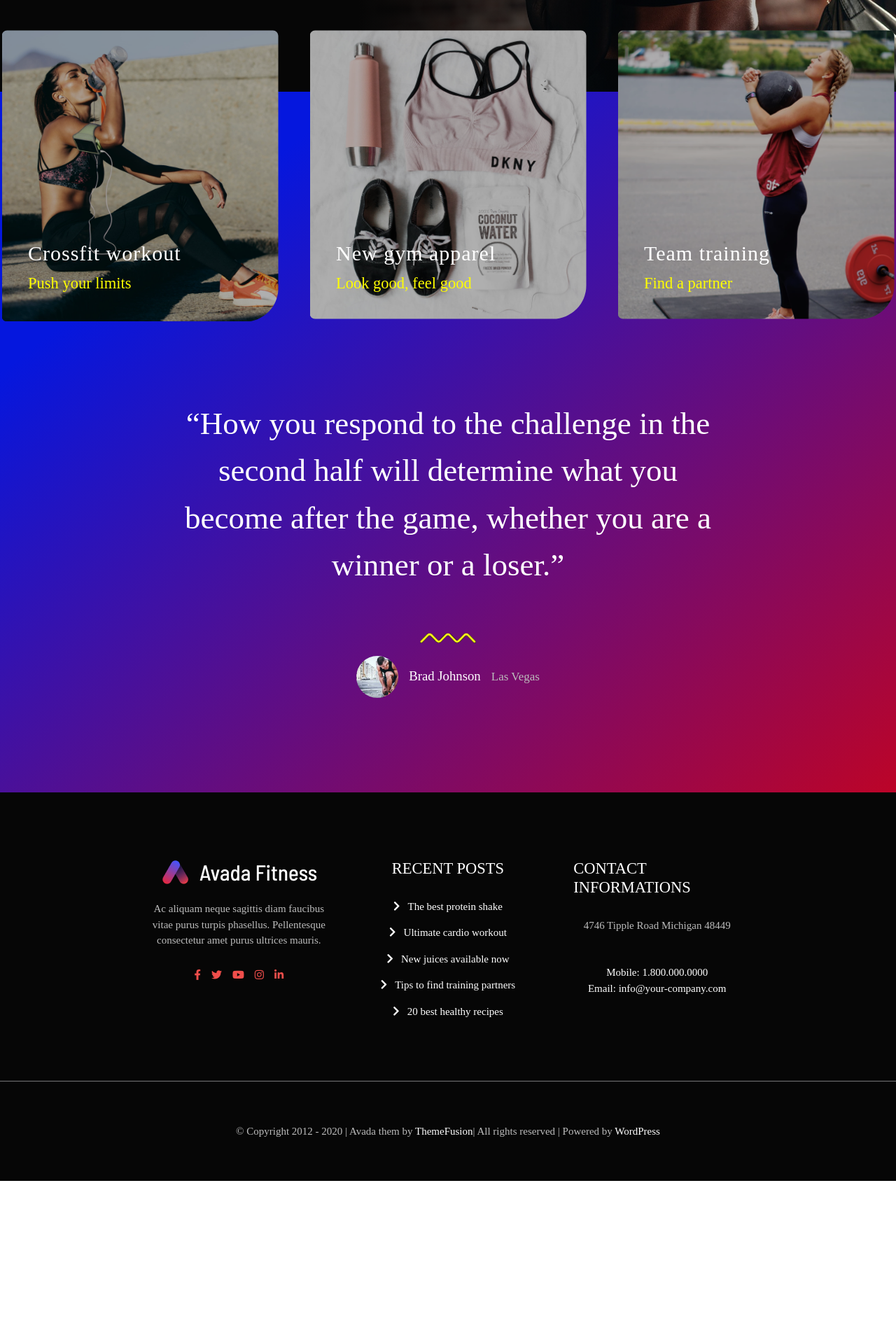
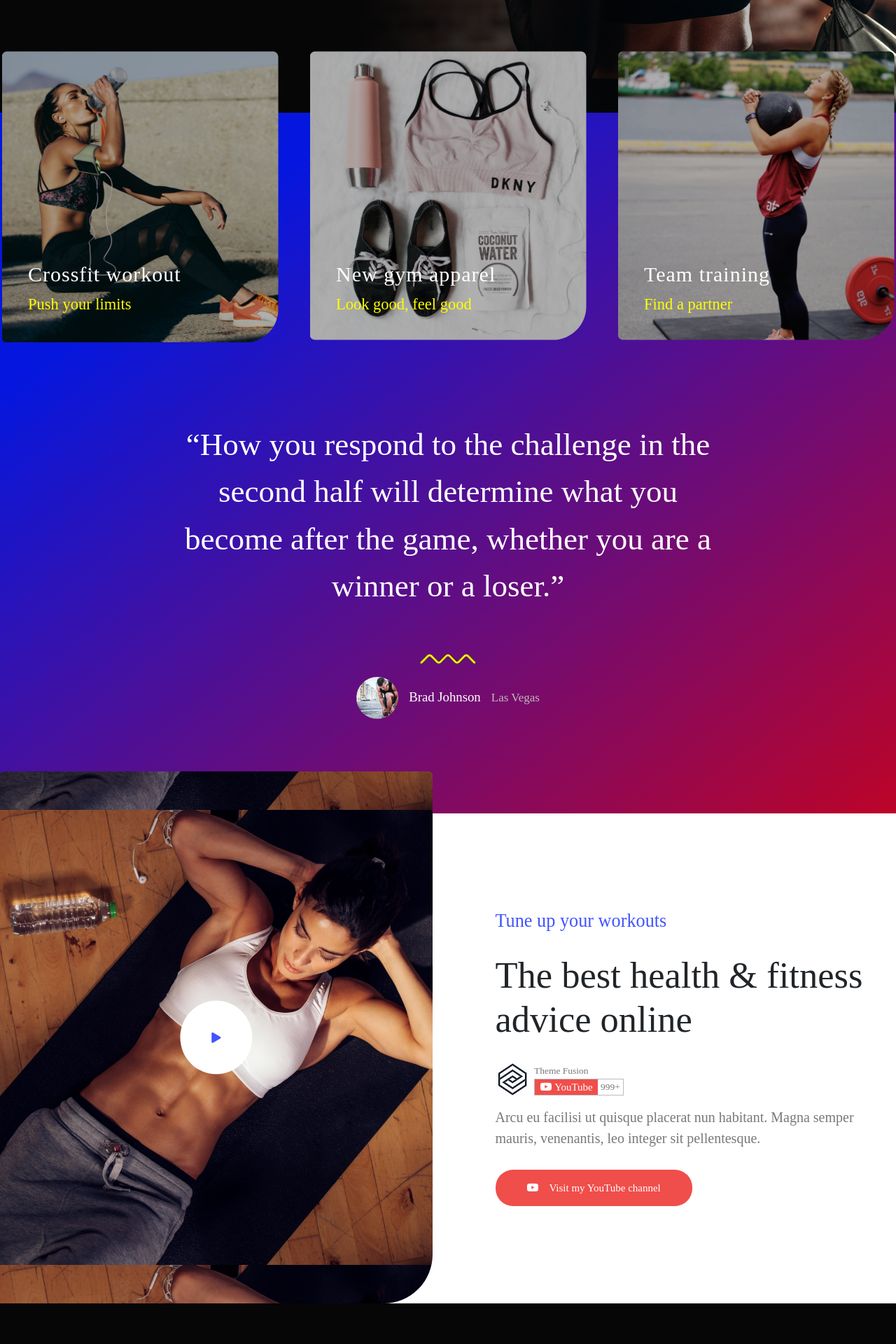
Before and after one commit to mariaDulesova/proj-html-vuejs, a Vue app: page / in a window 1280 px wide. Shown: the part 660-2580 px from the top of the page at 70% size. Before the commit the page ends 2347 px from the top, so only its background shows below. Built offline with nearby package versions, Linux system fonts and the light colour scheme; a small style sheet from the web is missing.

Commit message:
Section youtube channel

```diff
--- a/src/components/Intro.vue
+++ b/src/components/Intro.vue
@@ -3,7 +3,7 @@
     <div class='ms-wrap d-flex flex-column justify-content-center align-items-center pb-5'>
       <div class="d-flex justify-content-center ms-services mb-5">
         <div v-for="(service, index) in services" :key='index' class="position-relative">
-          <img :src="require(`../assets/img/${service.name}.jpg`)" alt="" class="p-4">
+          <img :src="require(`../assets/img/${service.name}.jpg`)" :alt="`${service.title}`" class="p-4">
           <div class="position-absolute bottom-0 start-0 p-5 ms-text-absolute">
             <h4 class="ms-3">{{ service.title }}</h4>
             <p class="ms-3">{{ service.subTitle }}</p>
@@ -55,12 +55,13 @@ section {
   background-image: linear-gradient(to bottom right, #0517DE 20%, #bc0428)
 }
 .ms-wrap {
-  width: 60%;
+  width: 70%;
   margin: 0 auto;
 
   q {
     font-size: 3rem;
     color: white;
+    width: 90%;
   }
 
   .ms-services {
--- a/src/components/Jambotron.vue
+++ b/src/components/Jambotron.vue
@@ -1,9 +1,9 @@
 <template>
-    <div class="ms-jambotron">
+    <div class="ms-jambotron pb-5">
         <div class="ms-wrap d-flex justify-content-between align-items-center">
             <div class="d-flex flex-column justify-content-center">
                 <h3 >Certified fitness professional</h3>
-                <h1 class='py-3'>Take control of your health</h1>
+                <h1 class='py-3 display-3'>Take control of your health</h1>
                 <img src="../assets/img/wave.png" alt="Wave" width='80'>
                 <p class='py-4'>Curabitur non nulla sit amet nisl tempus convallis quis ac lectus dolor sit amet.</p>
                 <div class='d-flex'>
@@ -32,7 +32,7 @@ export default {
 
 <style scoped lang='scss'>
     .ms-jambotron {
-        height: 670px;
+        height: 700px;
         background-image: linear-gradient(to right, #060606 40%, #06060600),url('../assets/img/slider82x-scaled.jpg');
         background-position: right top;
         background-size: cover;
@@ -48,9 +48,6 @@ export default {
             }
             h1{
                 color:white;
-                font-size: 4rem;
-                letter-spacing: 4px;
-                font-weight: 500;
             }
             p {
                 color:#bcbcbc;
--- a/src/components/Main.vue
+++ b/src/components/Main.vue
@@ -1,16 +1,20 @@
 <template>
     <main>
         <Intro/>
+        <Videochannel/>
     </main>
 </template>
 
 <script>
-import Intro from '../components/Intro';
+import Intro from './Intro';
+import Videochannel from './Videochannel';
+
 
 export default {
     name: 'Main',
     components: {
         Intro,
+        Videochannel
     }
 
 }
--- /dev/null
+++ b/src/components/Videochannel.vue
@@ -0,0 +1,97 @@
+<template>
+  <section class='d-flex ms-videochannel'>
+        <div class="ms-container ms-container-left position-relative">
+            <i class="fas fa-play p-5 position-absolute top-50 start-50 translate-middle"></i>
+        </div>
+        <div class="ms-container d-flex flex-column justify-content-center align-items-start ms-5">
+            <h3 class="mx-5">Tune up your workouts</h3>
+            <h2 class="mx-5 py-4 display-4">The best health &amp; fitness advice online</h2>
+            <div class="d-flex align-items-center mx-5">
+                <img src="../assets/img/unnamed.jpg" alt="Symbol" class="me-2">
+                <div>
+                    <span class="">Theme Fusion</span>
+                    <div class="d-flex align-items-center ms-youtube">
+                        <i class="fab fa-youtube px-2 py-1"> YouTube</i>
+                        <span class="px-1">999+</span>
+                    </div>
+                </div>
+            </div>
+            <p class="mx-5 py-3">Arcu eu facilisi ut quisque placerat nun habitant. Magna semper mauris, venenantis, leo integer sit pellentesque.</p>
+            <div class='d-flex align-items-center ms-btn-full px-5 py-3 mx-5'>
+                <i class="fab fa-youtube me-3 "></i>
+                <a href="#"> Visit my YouTube channel</a>
+            </div>
+        </div>
+
+  </section>
+</template>
+
+<script>
+export default {
+    name: 'Videochannel'
+
+}
+</script>
+
+<style scoped lang='scss'>
+    .ms-videochannel{
+        width: 100%;
+        height: 700px;
+        .ms-container{
+            width: calc(100% / 2);
+        }
+
+        .ms-container-left{
+            margin-top: -60px;
+            background-image: url('../assets/img/service15-2x.jpg');
+            background-position: center;
+            background-size: 100%;
+            border-radius: 5px 5px 70px 0px;
+
+            .fa-play{
+                display:block;
+                background-color: white;
+                border-radius: 50%;
+                color: #4154fe;
+            }
+        }
+
+        h3 {
+            color: #4154fe;
+        }
+        span{
+            color: #78787a;
+            font-size: 0.9rem
+        }
+        p{
+            color: #78787a;
+            font-size: 20px;
+        }
+
+        .ms-youtube {
+            border: 1px solid #bcbcbc;
+            .fa-youtube {
+            background-color: #f04e4b;
+            color: white;
+            }
+        }
+
+
+
+        .ms-btn-full{
+            background-color:#f04e4b;
+            border-radius: 25px;
+            color: white;
+            transition: all 0.3s;
+            &:hover {
+                background-color: #4154fe;
+            }
+
+            a {
+                color: white;
+                text-decoration: none;
+            }
+        }
+    }
+
+</style>
```
Also changed, not shown: src/assets/img/service15-2x.jpg (added), src/assets/img/unnamed.jpg (added).
